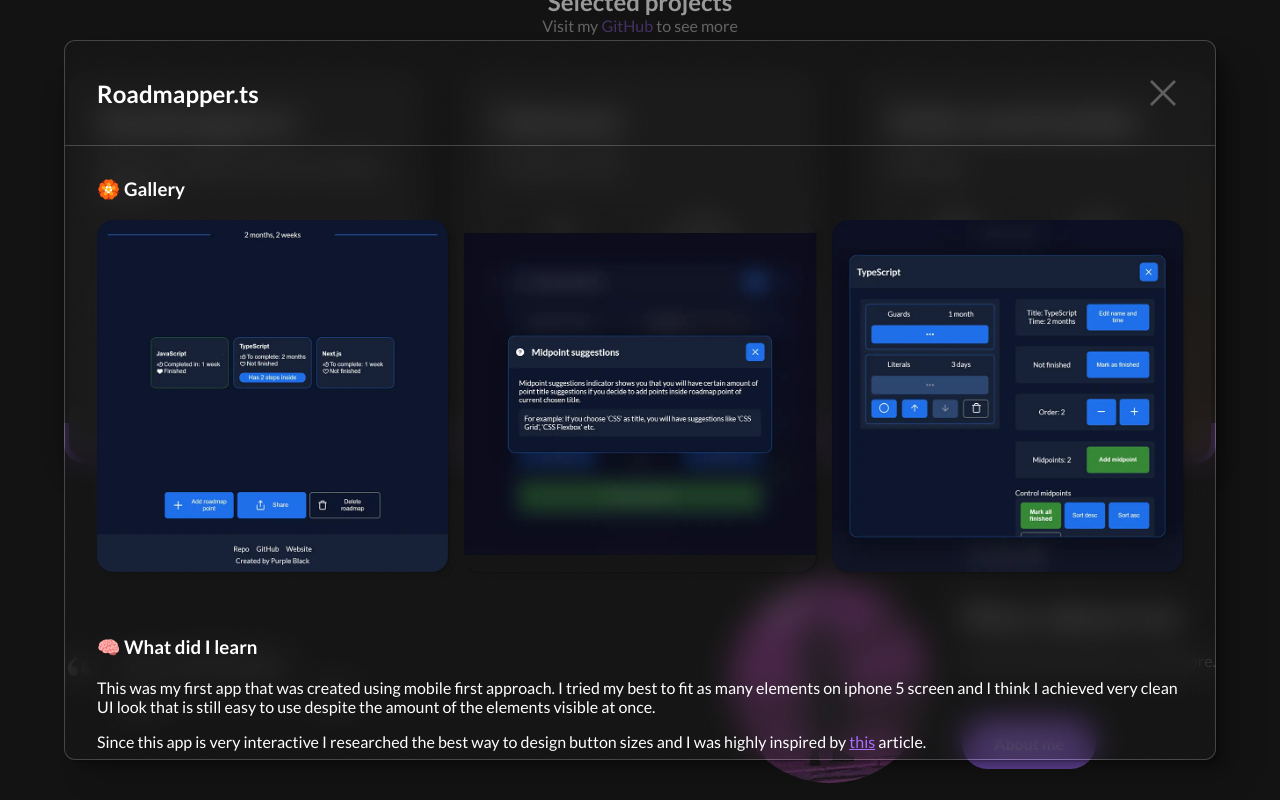
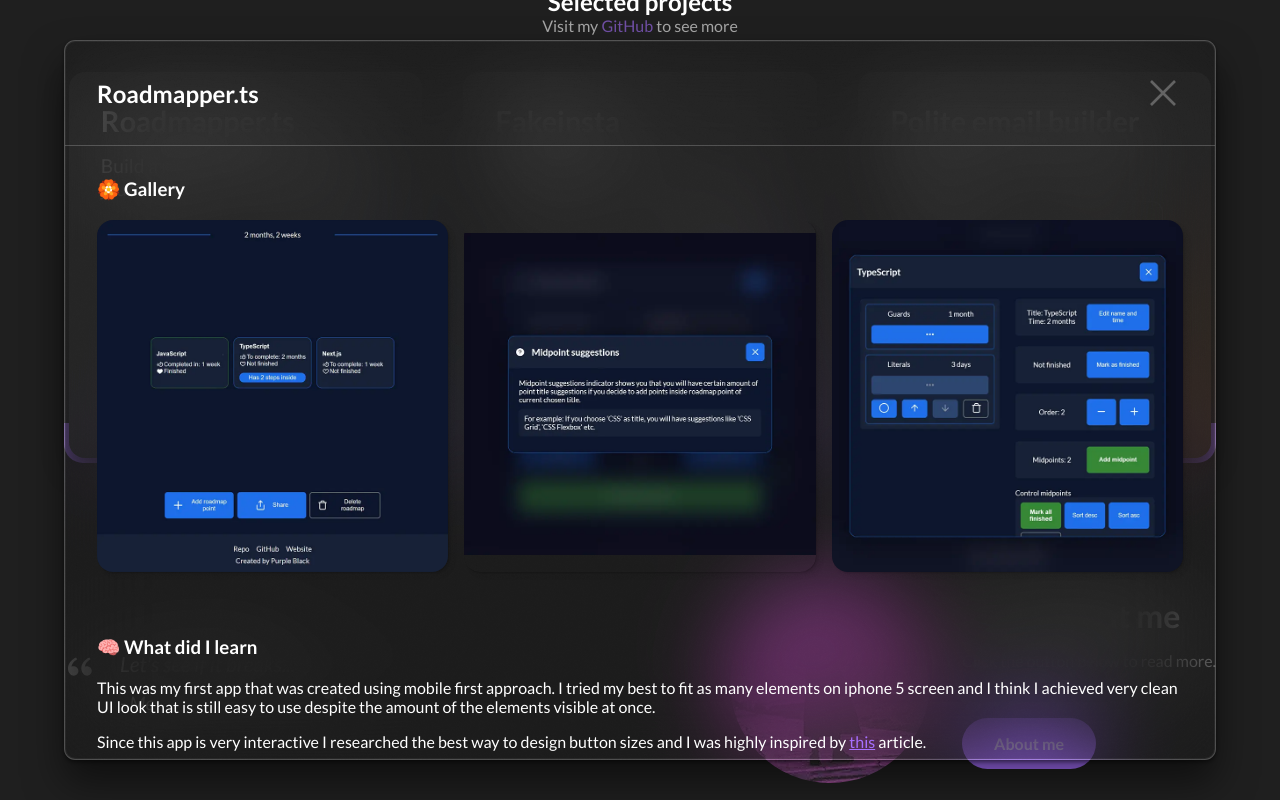
Before and after one commit to goodideagiver/purple-dev-react, a Next.js app: page / in a window 1280 px wide. Both pictures are taken after a click on the button "Check out". Shown: the part 1217-2017 px from the top of the page. Built offline with nearby package versions, Linux system fonts and the light colour scheme.

Commit message:
Update modal styles

```diff
--- a/src/components/modalBackdrop/backdrop.module.css
+++ b/src/components/modalBackdrop/backdrop.module.css
@@ -1,5 +1,4 @@
 .backdrop {
-	background-color: rgba(0, 0, 0, 0.4);
 	width: 100%;
 	height: 100%;
 	position: fixed;
--- a/src/components/modalContent/modalContent.module.css
+++ b/src/components/modalContent/modalContent.module.css
@@ -11,7 +11,9 @@
 	overflow: hidden;
 	color: var(--font-primary);
 	z-index: 1040;
-	box-shadow: var(--shadow-elevation-high);
+	box-shadow: rgba(0, 0, 0, 0.5) 0px 22px 38px 0px,
+		rgba(0, 0, 0, 0.5) 0px 2px 4px 0px,
+		rgba(255, 255, 255, 0.09) 0px 0px 0px 1px inset;
 	max-height: 90%;
 }
 
@@ -69,6 +71,6 @@
 	}
 	.content {
 		background-color: transparent;
-		backdrop-filter: blur(15px);
+		backdrop-filter: blur(45px) saturate(1.5);
 	}
 }
```
Also changed, not shown: src/components/UI/ExternalLink/ExternalLink.module.css (added, +7 -0 lines).
